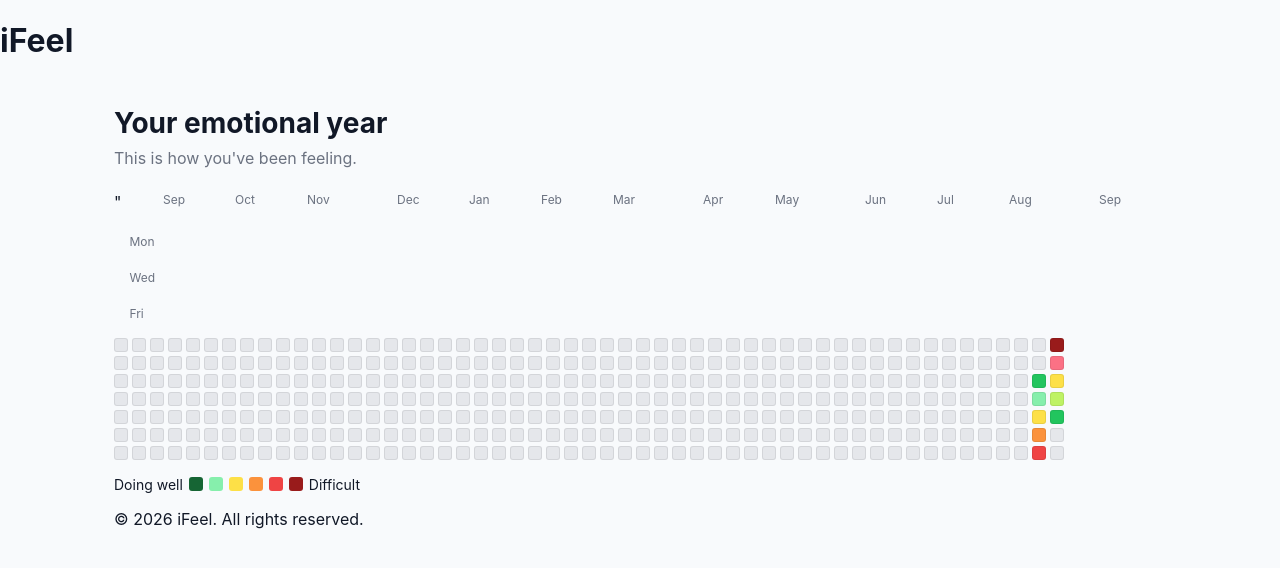
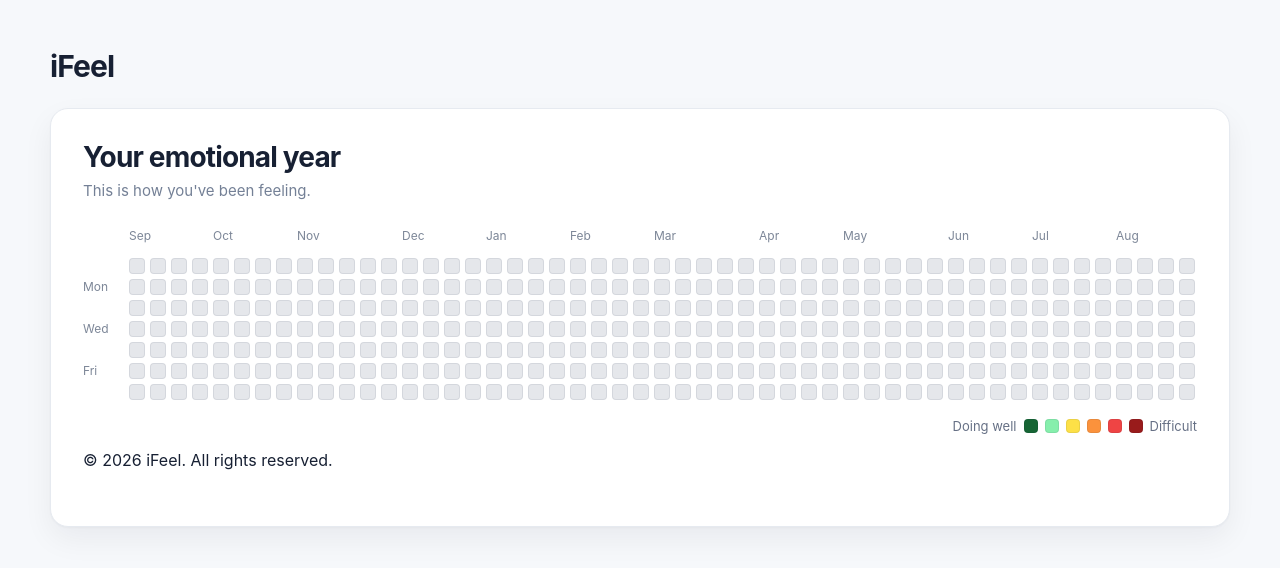
Before and after one commit to Mkac0/iFeel, a React (Create React App) app: page / in a window 1280 px wide. Shown: the top 568 px of the page. Built offline with nearby package versions, Linux system fonts and the light colour scheme.

Commit message:
styled the mood entry form

```diff
--- a/src/App.css
+++ b/src/App.css
@@ -2,17 +2,45 @@
   box-sizing: border-box;
 }
 
+html {
+  background: #f6f8fb;
+}
+
 body {
   margin: 0;
+  min-width: 320px;
   font-family:
+    Inter,
     -apple-system,
     BlinkMacSystemFont,
     "Segoe UI",
     sans-serif;
-  background: #f8fafc;
-  color: #111827;
+  background: #f6f8fb;
+  color: #172033;
+}
+
+button,
+input,
+textarea {
+  font: inherit;
+}
+
+button {
+  border: 0;
 }
 
 .App {
   min-height: 100vh;
 }
+
+main {
+  width: 100%;
+  padding: 48px 24px;
+}
+
+main > h1 {
+  width: min(1180px, 100%);
+  margin: 0 auto 24px;
+  font-size: 30px;
+  letter-spacing: -0.03em;
+}
--- a/src/components/MoodCalendar.css
+++ b/src/components/MoodCalendar.css
@@ -1,49 +1,70 @@
 .mood-calendar {
-  max-width: 1100px;
+  width: min(1180px, 100%);
   margin: 0 auto;
-  padding: 24px;
+  padding: 32px;
+  background: #ffffff;
+  border: 1px solid #e6eaf0;
+  border-radius: 18px;
+  box-shadow:
+    0 1px 2px rgba(16, 24, 40, 0.03),
+    0 12px 30px rgba(16, 24, 40, 0.06);
 }
 
 .mood-calendar__header {
-  margin-bottom: 24px;
+  margin-bottom: 28px;
 }
 
 .mood-calendar__title {
   margin: 0;
   font-size: 28px;
+  line-height: 1.15;
+  letter-spacing: -0.03em;
+  color: #172033;
 }
 
 .mood-calendar__subtitle {
-  margin-top: 8px;
-  color: #6b7280;
+  margin: 8px 0 0;
+  font-size: 15px;
+  color: #748096;
 }
 
 .mood-calendar__scroll {
+  width: 100%;
   overflow-x: auto;
-  padding-bottom: 16px;
+  padding-bottom: 8px;
 }
 
 .mood-calendar__layout {
-  display: flex;
-  gap: 8px;
+  display: grid;
+  grid-template-columns: 36px max-content;
+  grid-template-rows: 24px auto;
+  column-gap: 10px;
+  row-gap: 6px;
+  width: max-content;
+}
+
+.mood-calendar__corner {
+  width: 36px;
+  height: 24px;
 }
 
 .mood-calendar__day-labels {
   display: grid;
-  grid-template-rows: 20px repeat(7, 14px);
-  row-gap: 4px;
+  grid-template-rows: repeat(7, 16px);
+  row-gap: 5px;
   font-size: 12px;
-  color: #6b7280;
+  line-height: 16px;
+  color: #7d8798;
 }
 
 .mood-calendar__month-labels {
   display: grid;
   grid-auto-flow: column;
-  grid-auto-columns: 14px;
-  gap: 4px;
-  height: 20px;
+  grid-auto-columns: 16px;
+  gap: 5px;
+  height: 24px;
   font-size: 12px;
-  color: #6b7280;
+  color: #7d8798;
 }
 
 .mood-calendar__month-label {
@@ -53,61 +74,93 @@
 
 .mood-calendar__grid {
   display: grid;
-  grid-template-rows: repeat(7, 14px);
+  grid-template-rows: repeat(7, 16px);
   grid-auto-flow: column;
-  grid-auto-columns: 14px;
-  gap: 4px;
+  grid-auto-columns: 16px;
+  gap: 5px;
   width: max-content;
 }
 
 .mood-calendar__day {
-  width: 14px;
-  height: 14px;
+  width: 16px;
+  height: 16px;
   padding: 0;
-  border-radius: 3px;
-  border: 1px solid rgba(0, 0, 0, 0.08);
+  border-radius: 4px;
+  border: 1px solid rgba(23, 32, 51, 0.08);
   cursor: pointer;
   transition:
-    transform 0.15s ease,
-    outline 0.15s ease;
+    transform 0.14s ease,
+    box-shadow 0.14s ease,
+    border-color 0.14s ease;
 }
 
 .mood-calendar__day:hover {
-  transform: scale(1.18);
-  outline: 2px solid rgba(0, 0, 0, 0.15);
+  transform: scale(1.14);
+  border-color: rgba(23, 32, 51, 0.2);
+  box-shadow: 0 2px 8px rgba(23, 32, 51, 0.12);
+}
+
+.mood-calendar__day:focus-visible {
+  outline: 3px solid rgba(90, 103, 216, 0.25);
+  outline-offset: 2px;
 }
 
 .mood-calendar__legend {
   display: flex;
   align-items: center;
-  gap: 6px;
-  margin-top: 16px;
-  font-size: 14px;
+  justify-content: flex-end;
+  gap: 7px;
+  margin-top: 18px;
+  font-size: 13px;
+  color: #667085;
 }
 
 .mood-calendar__legend-square {
   width: 14px;
   height: 14px;
-  border-radius: 3px;
+  border-radius: 4px;
+  border: 1px solid rgba(23, 32, 51, 0.08);
 }
 
 .mood-calendar__details {
-  margin-top: 24px;
-  padding: 18px;
-  border: 1px solid #d1d5db;
-  border-radius: 10px;
+  margin-top: 28px;
+  padding: 24px;
+  background: #fbfcfe;
+  border: 1px solid #e4e9f0;
+  border-radius: 14px;
 }
 
 .mood-calendar__details h3 {
-  margin-top: 0;
+  margin: 0 0 14px;
+  font-size: 20px;
+  color: #172033;
+}
+
+.mood-calendar__details p {
+  margin: 8px 0;
+  color: #556176;
 }
 
 @media (max-width: 768px) {
+  main {
+    padding: 24px 14px;
+  }
+
+  main > h1 {
+    font-size: 26px;
+  }
+
   .mood-calendar {
-    padding: 16px;
+    padding: 20px;
+    border-radius: 14px;
   }
 
   .mood-calendar__title {
     font-size: 24px;
   }
+
+  .mood-calendar__legend {
+    justify-content: flex-start;
+    flex-wrap: wrap;
+  }
 }
--- a/src/components/MoodCalendar.jsx
+++ b/src/components/MoodCalendar.jsx
@@ -125,17 +125,8 @@ function MoodCalendar() {
     </div>
 
       <div className="mood-calendar__scroll">
-        <div className="mood-calendar__layout">"
-          <div className="mood-calendar__day-labels">
-            <div />
-            <div />
-            <div>Mon</div>
-            <div />
-            <div>Wed</div>
-            <div />
-            <div>Fri</div>
-            <div />
-          </div>
+        <div className="mood-calendar__layout">
+          <div className="mood-calendar__corner" />
 
           <div className="mood-calendar__month-labels">
             {monthLabels.map((month, index) => (
@@ -147,6 +138,15 @@ function MoodCalendar() {
               </div>
             ))}
           </div>
+
+          <div className="mood-calendar__day-labels">
+            <div />
+            <div>Mon</div>
+            <div />
+            <div>Wed</div>
+            <div />
+            <div>Fri</div>
+            <div />
           </div>
 
           <div className="mood-calendar__grid">
@@ -159,6 +159,7 @@ function MoodCalendar() {
                 onClick={handleDayClick}
               />
             ))}
+          </div>
         </div>
 
         <div className="mood-calendar__legend">
--- /dev/null
+++ b/src/components/MoodEntryForm.css
@@ -0,0 +1,156 @@
+.mood-entry-form {
+  margin-top: 24px;
+  padding-top: 24px;
+  border-top: 1px solid #e4e9f0;
+}
+
+.mood-entry-form h2 {
+  margin: 0 0 6px;
+  font-size: 22px;
+  color: #172033;
+}
+
+.mood-entry-form h3 {
+  margin: 22px 0 10px;
+  font-size: 15px;
+  font-weight: 600;
+  color: #344054;
+}
+
+.emotion-picker {
+  display: flex;
+  flex-wrap: wrap;
+  gap: 10px;
+}
+
+.emotion-button {
+  padding: 9px 14px;
+  border: 1px solid #dce2ea;
+  border-radius: 999px;
+  background: #ffffff;
+  color: #4b5568;
+  cursor: pointer;
+  transition:
+    background 0.15s ease,
+    border-color 0.15s ease,
+    transform 0.15s ease;
+}
+
+.emotion-button:hover {
+  transform: translateY(-1px);
+  background: #f7f9fc;
+  border-color: #cbd3df;
+}
+
+.emotion-button--selected {
+  background: #edf2ff;
+  border-color: #8090e8;
+  color: #3344a8;
+}
+
+.wellbeing-scale {
+  display: grid;
+  grid-template-columns: auto 1fr auto;
+  align-items: center;
+  gap: 14px;
+}
+
+.wellbeing-scale span {
+  font-size: 13px;
+  color: #6b768a;
+}
+
+.wellbeing-scale input[type="range"] {
+  width: 100%;
+  appearance: none;
+  height: 10px;
+  border-radius: 999px;
+  background: linear-gradient(
+    90deg,
+    #166534 0%,
+    #22c55e 18%,
+    #86efac 32%,
+    #fde047 50%,
+    #fb923c 68%,
+    #ef4444 84%,
+    #991b1b 100%
+  );
+  outline: none;
+}
+
+.wellbeing-scale input[type="range"]::-webkit-slider-thumb {
+  appearance: none;
+  width: 20px;
+  height: 20px;
+  border-radius: 50%;
+  background: #ffffff;
+  border: 3px solid #172033;
+  cursor: pointer;
+  box-shadow: 0 2px 6px rgba(23, 32, 51, 0.18);
+}
+
+.wellbeing-scale input[type="range"]::-moz-range-thumb {
+  width: 20px;
+  height: 20px;
+  border-radius: 50%;
+  background: #ffffff;
+  border: 3px solid #172033;
+  cursor: pointer;
+}
+
+.mood-entry-form__note {
+  display: flex;
+  flex-direction: column;
+  gap: 8px;
+  margin-top: 22px;
+}
+
+.mood-entry-form__note label {
+  font-size: 14px;
+  font-weight: 600;
+  color: #344054;
+}
+
+.mood-entry-form__note textarea {
+  min-height: 110px;
+  resize: vertical;
+  padding: 12px 14px;
+  border: 1px solid #dce2ea;
+  border-radius: 10px;
+  background: #ffffff;
+  color: #172033;
+  outline: none;
+}
+
+.mood-entry-form__note textarea:focus {
+  border-color: #8191e8;
+  box-shadow: 0 0 0 3px rgba(129, 145, 232, 0.14);
+}
+
+.mood-entry-form__submit {
+  margin-top: 18px;
+  padding: 11px 18px;
+  border-radius: 10px;
+  background: #172033;
+  color: #ffffff;
+  font-weight: 600;
+  cursor: pointer;
+  transition:
+    transform 0.15s ease,
+    opacity 0.15s ease;
+}
+
+.mood-entry-form__submit:hover {
+  transform: translateY(-1px);
+  opacity: 0.94;
+}
+
+@media (max-width: 640px) {
+  .wellbeing-scale {
+    grid-template-columns: 1fr;
+  }
+
+  .wellbeing-scale span {
+    font-size: 12px;
+  }
+}
--- a/src/components/MoodEntryForm.jsx
+++ b/src/components/MoodEntryForm.jsx
@@ -1,6 +1,7 @@
 import { useState } from "react";
 import PickEmotion from "./PickEmotion";
 import WellbeingScale from "./WellbeingScale";
+import "./MoodEntryForm.css";
 
 function MoodEntryForm({ date, onSave }) {
   const [selectedEmotions, setSelectedEmotions] = useState([]);
```
Lines whose indentation alone changed are shown as unchanged.
